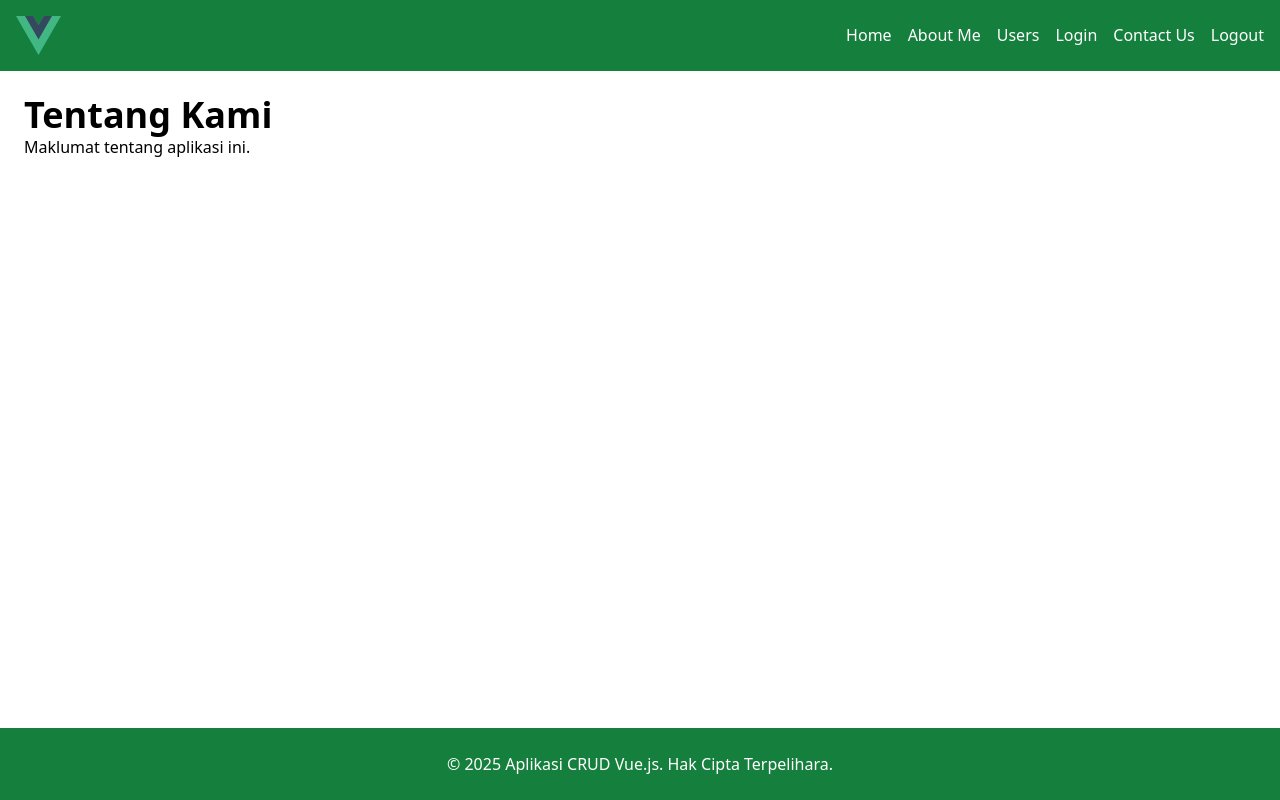
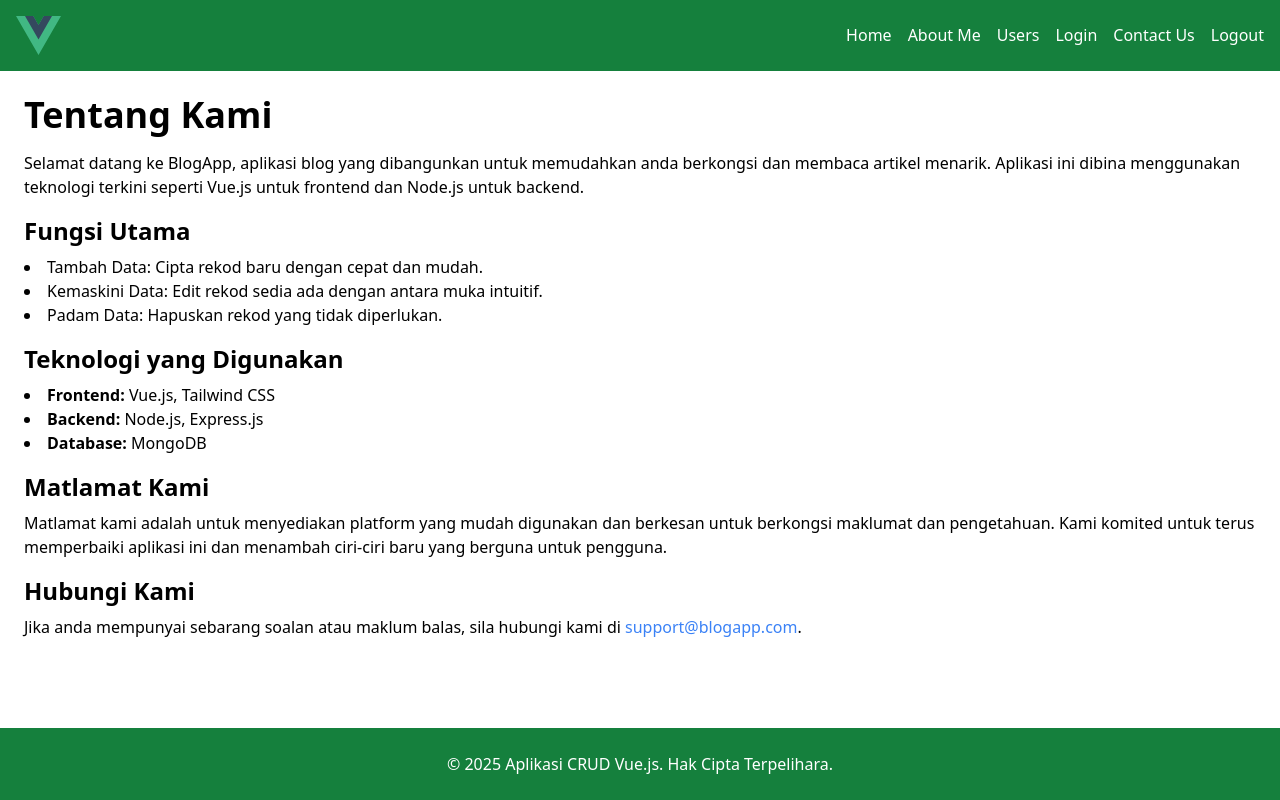
Before and after one commit to nmfairus/node-blog-app, a Vue app: page /about in a window 1280 px wide. Built offline with nearby package versions, Linux system fonts and the light colour scheme.

Commit message:
enhance About and Main components with detailed descriptions and improved layout

```diff
--- a/src/components/About.vue
+++ b/src/components/About.vue
@@ -1,6 +1,38 @@
 <template>
-    <div class="p-6">
-      <h1 class="text-4xl font-bold">Tentang Kami</h1>
-      <p>Maklumat tentang aplikasi ini.</p>
-    </div>
-  </template>
+  <div class="container mx-auto p-6">
+    <h1 class="text-4xl font-bold mb-4">Tentang Kami</h1>
+    <p class="mb-4">
+      Selamat datang ke BlogApp, aplikasi blog yang dibangunkan untuk memudahkan anda berkongsi dan membaca artikel menarik.
+      Aplikasi ini dibina menggunakan teknologi terkini seperti Vue.js untuk frontend dan Node.js untuk backend.
+    </p>
+    <h2 class="text-2xl font-semibold mb-2">Fungsi Utama</h2>
+    <ul class="list-disc list-inside mb-4">
+      <li>Tambah Data: Cipta rekod baru dengan cepat dan mudah.</li>
+      <li>Kemaskini Data: Edit rekod sedia ada dengan antara muka intuitif.</li>
+      <li>Padam Data: Hapuskan rekod yang tidak diperlukan.</li>
+    </ul>
+    <h2 class="text-2xl font-semibold mb-2">Teknologi yang Digunakan</h2>
+    <ul class="list-disc list-inside mb-4">
+      <li><strong>Frontend:</strong> Vue.js, Tailwind CSS</li>
+      <li><strong>Backend:</strong> Node.js, Express.js</li>
+      <li><strong>Database:</strong> MongoDB</li>
+    </ul>
+    <h2 class="text-2xl font-semibold mb-2">Matlamat Kami</h2>
+    <p class="mb-4">
+      Matlamat kami adalah untuk menyediakan platform yang mudah digunakan dan berkesan untuk berkongsi maklumat dan pengetahuan.
+      Kami komited untuk terus memperbaiki aplikasi ini dan menambah ciri-ciri baru yang berguna untuk pengguna.
+    </p>
+    <h2 class="text-2xl font-semibold mb-2">Hubungi Kami</h2>
+    <p>
+      Jika anda mempunyai sebarang soalan atau maklum balas, sila hubungi kami di <a href="mailto:support@blogapp.com" class="text-blue-500 hover:underline">support@blogapp.com</a>.
+    </p>
+  </div>
+</template>
+
+<script setup>
+// No script needed for this component
+</script>
+
+<style scoped>
+/* Add your styles here */
+</style>
--- a/src/components/Main.vue
+++ b/src/components/Main.vue
@@ -1,20 +1,28 @@
 <template>
-    <!-- Kandungan Utama -->
-  <main class="container mx-auto py-12">
-    <h2 class="text-3xl font-semibold text-gray-800 mb-6 ml-6">Fungsi Utama</h2>
-    <div class="grid grid-cols-1 md:grid-cols-3 gap-8">
-      <div class="bg-slate-100 shadow-md rounded-lg p-6">
+  <!-- Kandungan Utama -->
+  <main class="container mx-auto py-12 px-4">
+    <h2 class="text-3xl font-semibold text-gray-800 mb-6 text-center">Fungsi Utama</h2>
+    <div class="grid grid-cols-1 sm:grid-cols-2 md:grid-cols-3 gap-8">
+      <div class="bg-slate-100 shadow-md rounded-lg p-6 hover:bg-slate-200 transition duration-300">
         <h3 class="text-xl font-bold mb-4">Tambah Data</h3>
         <p class="text-gray-600">Cipta rekod baru dengan cepat dan mudah.</p>
       </div>
-      <div class="bg-green-100 shadow-md rounded-lg p-6">
+      <div class="bg-green-100 shadow-md rounded-lg p-6 hover:bg-green-200 transition duration-300">
         <h3 class="text-xl font-bold mb-4">Kemaskini Data</h3>
         <p class="text-gray-600">Edit rekod sedia ada dengan antara muka intuitif.</p>
       </div>
-      <div class="bg-gray-100 shadow-md rounded-lg p-6">
+      <div class="bg-gray-100 shadow-md rounded-lg p-6 hover:bg-gray-200 transition duration-300">
         <h3 class="text-xl font-bold mb-4">Padam Data</h3>
         <p class="text-gray-600">Hapuskan rekod yang tidak diperlukan.</p>
       </div>
     </div>
   </main>
 </template>
+
+<script setup>
+// No script needed for this component
+</script>
+
+<style scoped>
+/* Add your styles here */
+</style>
```
